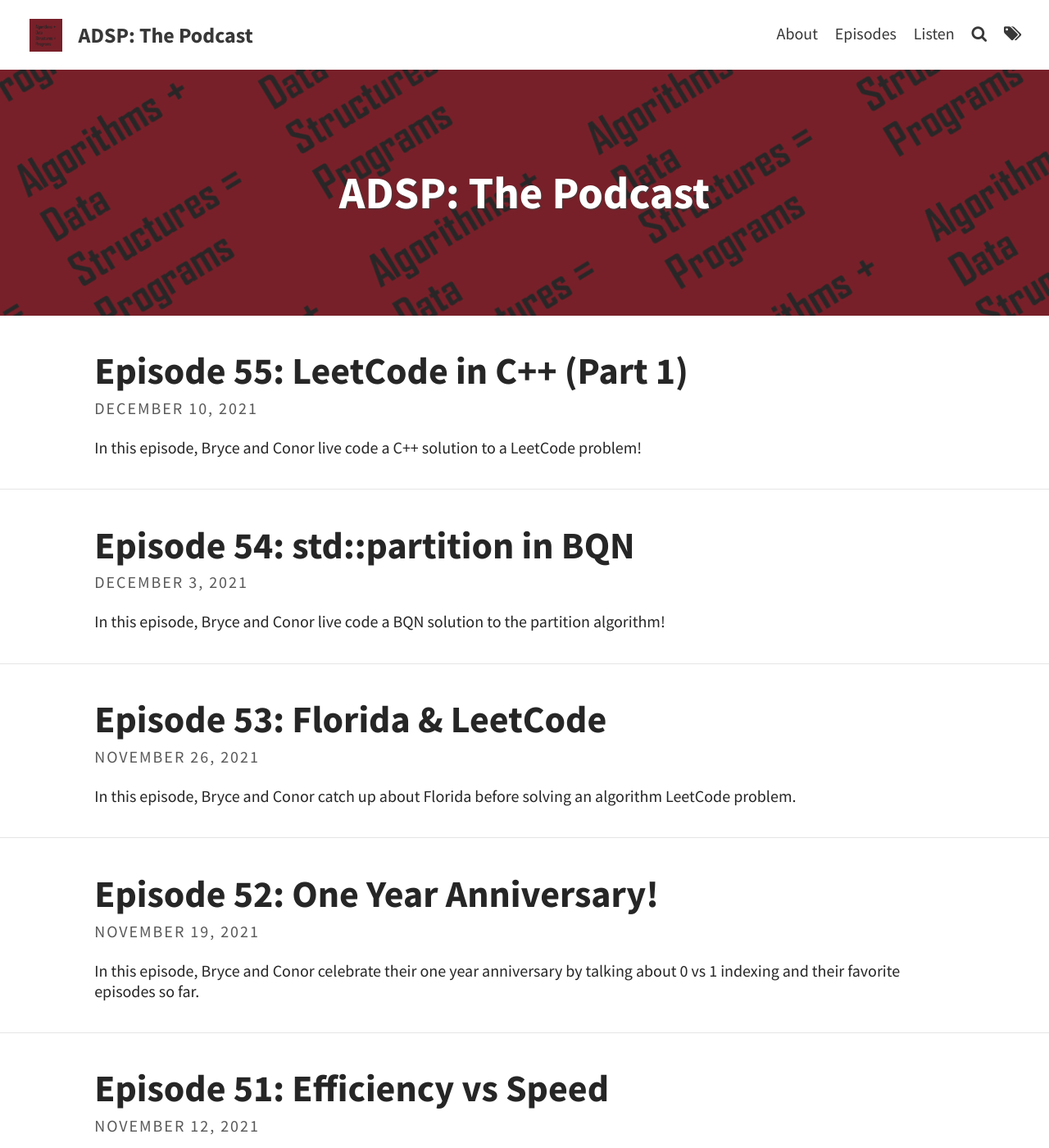
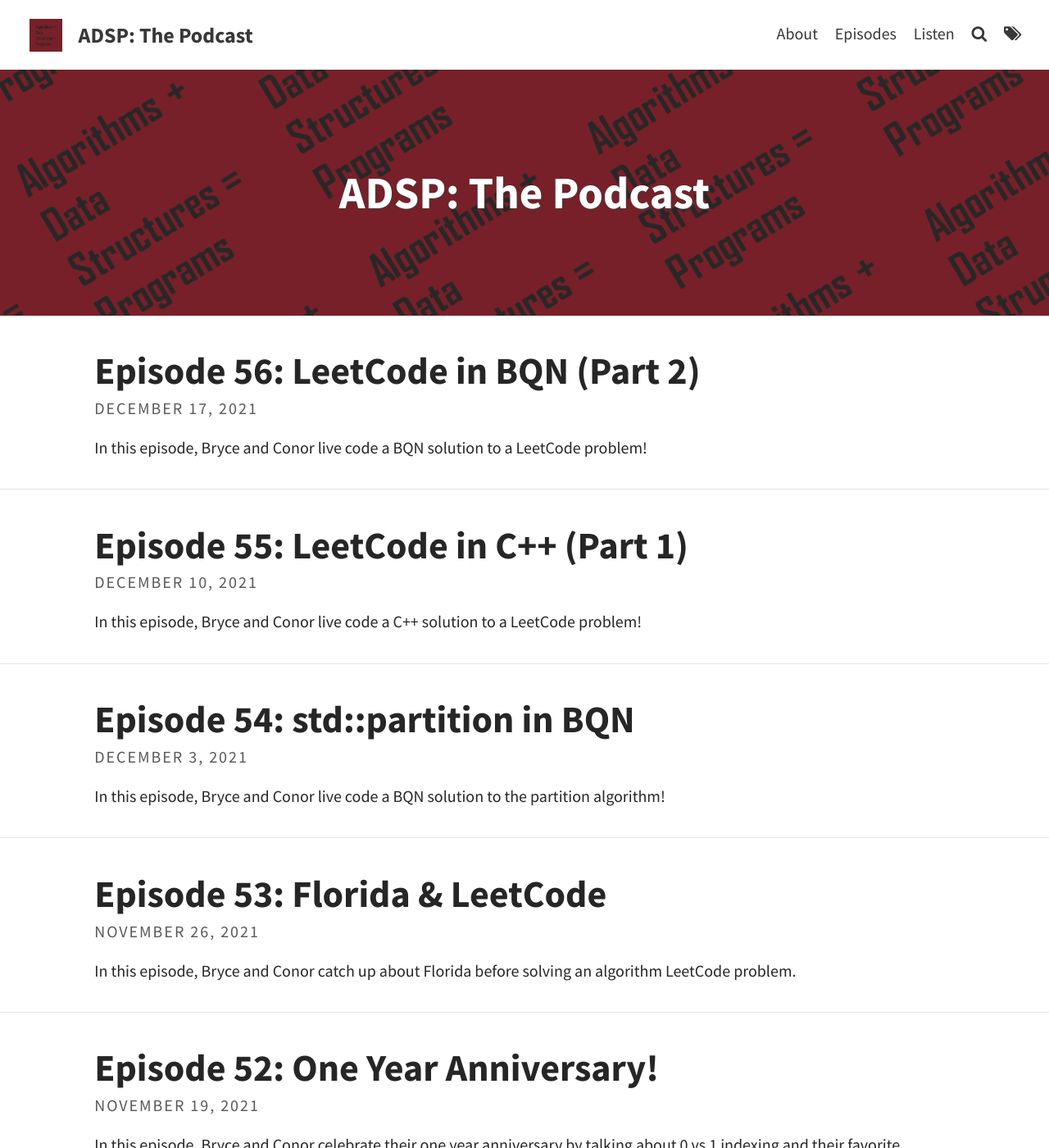
Before and after one commit to codereport/adsp2, a Jekyll site: the page built from index.html, in a window 1280 px wide and 1400 px high. Shown: the whole window at 82% size. Built offline with Jekyll 4.4.1, drawn with Linux system fonts in a browser that asks for light colours; the list of posts is cut into pages by our own code; some of the changed text lies outside the part shown.

Commit message:
Episode 56

```diff
--- /dev/null
+++ b/_posts/2021-12-17-Episode-56.md
@@ -0,0 +1,37 @@
+---
+layout: post
+title: "Episode 56: LeetCode in BQN (Part 2)"
+tags: [Leetcode, Algorithms, BQN]
+excerpt_separator: <!--more-->
+---
+
+<div id="buzzsprout-player-9739673"></div><script src="https://www.buzzsprout.com/1501960/9739673-episode-56-leetcode-in-bqn-part-2.js?container_id=buzzsprout-player-9739673&player=small" type="text/javascript" charset="utf-8"></script>
+
+<br>In this episode, Bryce and Conor live code a BQN solution to a LeetCode problem!
+
+<!--more-->
+
+### Show Notes
+
+**Date Recorded:** 2021-12-05 <br>
+**Date Released:** 2021-12-17
+
+* [ADSP Episode 55: LeetCode in C++ (Part 1)](https://adspthepodcast.com/2021/12/10/Episode-55.html)
+* [LeetCode Problem](https://leetcode.com/problems/find-target-indices-after-sorting-array/)
+* [C++ Solution](https://github.com/codereport/LeetCode/blob/master/0269_Problem_1.cpp)
+* [BQN Solution](https://github.com/codereport/LeetCode/blob/master/0269_Problem_1.bqn)
+* [BQN Programming Language](https://mlochbaum.github.io/BQN/)
+* [BQN `∧` (sort)](https://mlochbaum.github.io/BQN/doc/order.html#sort)
+* [BQN `/` (indices)](https://mlochbaum.github.io/BQN/doc/replicate.html)
+* [APL `⍸` (where)](https://help.dyalog.com/18.0/#Language/Primitive%20Functions/Where.htm)
+* [J `I.` (indices)](https://code.jsoftware.com/wiki/Vocabulary/icapdot)
+* [Smalltalk](https://en.wikipedia.org/wiki/Smalltalk)
+* [C++11 `std::plus`](https://en.cppreference.com/w/cpp/utility/functional/plus)
+* [APL `⍳` (iota)](https://help.dyalog.com/18.0/#Language/Symbols/Iota.htm?Highlight=iota)
+
+### Intro Song Info
+
+Miss You by Sarah Jansen https://soundcloud.com/sarahjansenmusic<br>
+Creative Commons — Attribution 3.0 Unported — CC BY 3.0<br>
+Free Download / Stream: http://bit.ly/l-miss-you<br>
+Music promoted by Audio Library https://youtu.be/iYYxnasvfx8<br>
--- a/pages/episodes.md
+++ b/pages/episodes.md
@@ -9,6 +9,7 @@
 
 |   #   |                                                  Title                                                  | Release Date |
 | :---: | :-----------------------------------------------------------------------------------------------------: | :----------: |
+|  56   |            [LeetCode in BQN (Part 2)](https://adspthepodcast.com/2021/12/17/Episode-56.html)            |  2021-12-17  |
 |  55   |            [LeetCode in C++ (Part 1)](https://adspthepodcast.com/2021/12/10/Episode-55.html)            |  2021-12-10  |
 |  54   |            [`std::partition` in BQN](https://adspthepodcast.com/2021/12/03/Episode-54.html)             |  2021-12-03  |
 |  53   |               [Florida & LeetCode](https://adspthepodcast.com/2021/11/26/Episode-53.html)               |  2021-11-26  |
```
